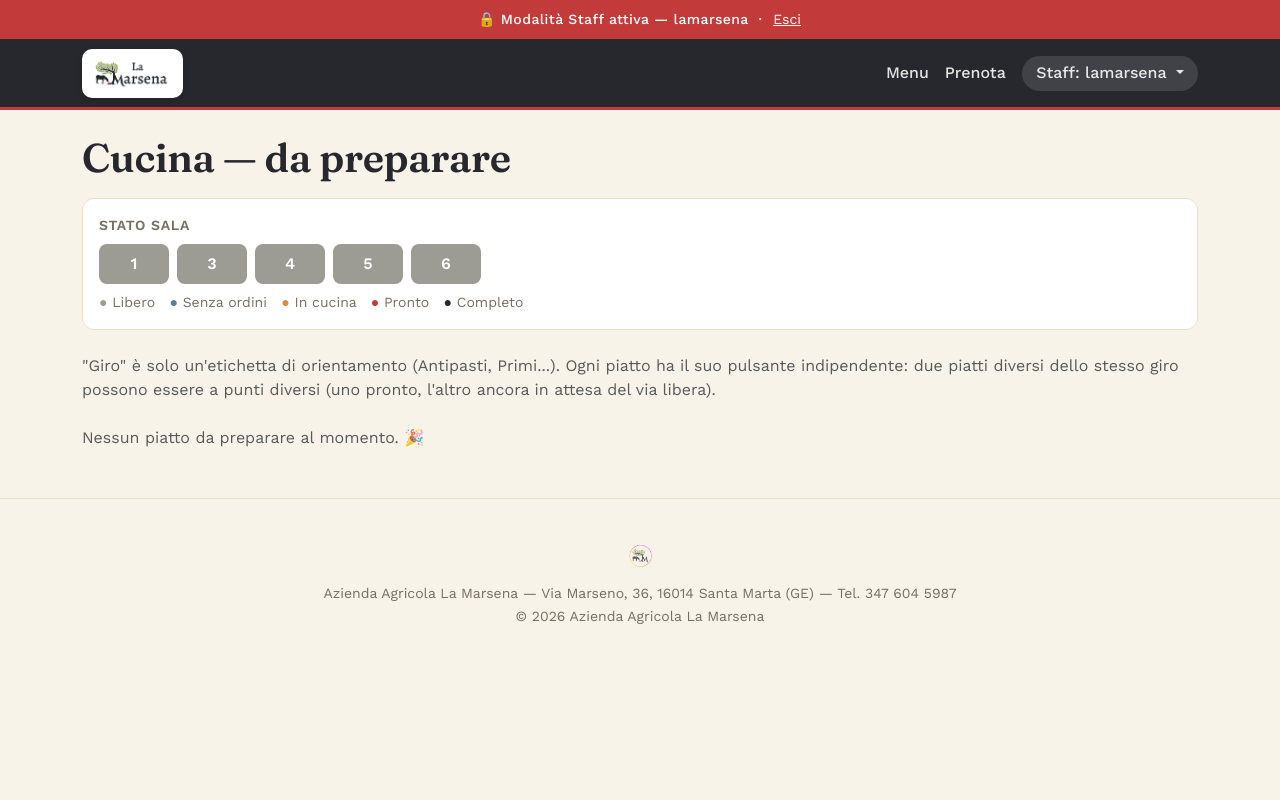
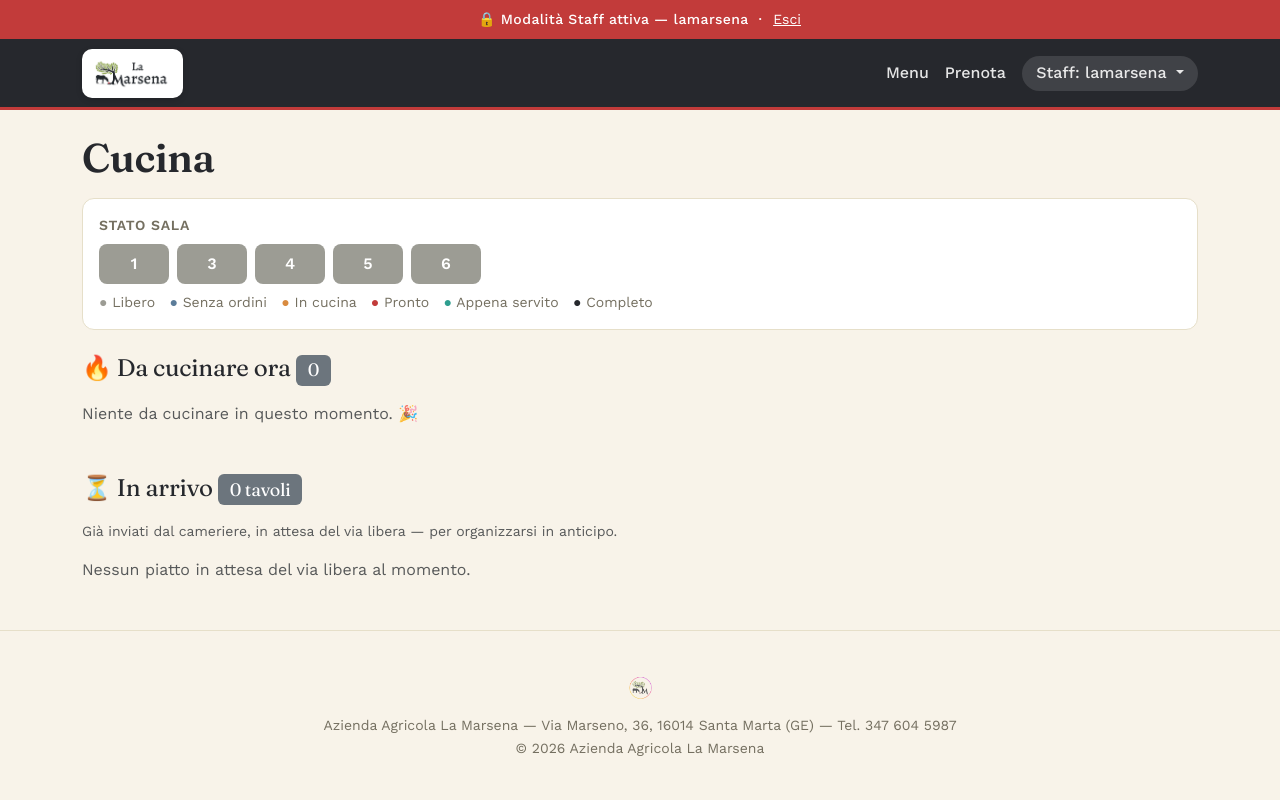
Before and after one commit to verbalimanuport-ux/agriturismo-la-marsena, a Django app: page /ordini/staff/cucina/ in a window 1280 px wide. Run offline with Django 5.2, Linux system fonts and the light colour scheme; a user stored in the database is signed in; data comes from the database, SQL or seed files in the repository.

Commit message:
Add files via upload

```diff
--- a/ordini/views.py
+++ b/ordini/views.py
@@ -323,7 +323,7 @@ def gestisci_tavolo(request, tavolo_id):
             riga_id = request.POST.get("riga_id")
             RigaOrdine.objects.filter(
                 id=riga_id, ordine=ordine, stato=RigaOrdine.STATO_PRONTO
-            ).update(stato=RigaOrdine.STATO_SERVITO)
+            ).update(stato=RigaOrdine.STATO_SERVITO, servita_il=timezone.now())
             messages.success(request, "Segnato come consegnato.")
         elif azione == "aggiorna_coperti":
             try:
@@ -407,17 +407,17 @@ def gestisci_tavolo(request, tavolo_id):
 
 @login_required
 def cucina(request):
-    """Vista per la cucina: cosa preparare, raggruppato per tavolo e per giro
-    (solo un'etichetta di orientamento — Antipasti, Primi... — non un'unità
-    di controllo) e per categoria che richiede cucina (vini/bibite/caffè non
-    compaiono mai qui). Include anche i piatti "Previsti" — inviati dal
-    cameriere ma non ancora avviati col via libera — per permettere di
-    organizzarsi in anticipo, mostrati però attenuati e senza pulsante, dato
-    che non si può ancora agire su di loro. Il via libera e il "Pronto" sono
-    SEMPRE per singolo piatto, mai per l'intero giro insieme: piatti diversi
-    nello stesso giro (es. due secondi diversi in un menù degustazione)
-    procedono in modo indipendente, uno può essere pronto mentre l'altro non
-    è ancora nemmeno partito."""
+    """Vista per la cucina, pensata per non dover scorrere avanti e indietro
+    anche con molti tavoli pieni: due zone separate.
+    - "Da cucinare ora": SOLO i piatti attivi (via libera già dato), grandi,
+      ordinati dal più vecchio al più recente — la coda di lavoro vera, di
+      solito pochi elementi anche a sala piena.
+    - "In arrivo": i piatti ancora "Previsti" (in attesa del via libera del
+      cameriere), raggruppati per tavolo in una lista compatta — utile per
+      organizzarsi in anticipo, ma senza occupare lo schermo come card grandi.
+    Il via libera e il "Pronto" sono sempre per singolo piatto, mai per
+    l'intero giro: piatti diversi nello stesso giro procedono in modo
+    indipendente (es. due secondi diversi in un menù degustazione)."""
     if request.method == "POST":
         riga_id = request.POST.get("riga_id")
         RigaOrdine.objects.filter(
@@ -432,13 +432,14 @@ def cucina(request):
             piatto__categoria__richiede_cucina=True,
         )
         .select_related("ordine__tavolo", "piatto__categoria", "inviato_da")
-        .order_by("ordine__aperto_il", "portata", "creata_il")
+        .order_by("portata", "creata_il")
     )
 
     adesso = timezone.now()
     soglia = ImpostazioniMenu.ottieni().soglia_ritardo_cucina_minuti or SOGLIA_ATTESA_MINUTI
-    tavoli_raggruppati = {}
-    conteggio_attivi = 0
+
+    attivi = []
+    previsti_per_tavolo = {}
     for riga in righe:
         if riga.stato == RigaOrdine.STATO_IN_ATTESA:
             # Il tempo di attesa parte da quando è arrivato il via libera, non
@@ -446,22 +447,25 @@ def cucina(request):
             riferimento = riga.inviata_il or riga.creata_il
             riga.minuti_attesa = int((adesso - riferimento).total_seconds() // 60)
             riga.in_ritardo = riga.minuti_attesa >= soglia
-            conteggio_attivi += 1
+            riga._ordinamento = riferimento
+            attivi.append(riga)
         else:
-            riga.minuti_attesa = None
-            riga.in_ritardo = False
-        tavolo = riga.ordine.tavolo
-        tavoli_raggruppati.setdefault(tavolo, []).append(riga)
+            previsti_per_tavolo.setdefault(riga.ordine.tavolo, []).append(riga)
+
+    # I più vecchi (più urgenti) per primi, indipendentemente dal tavolo — è
+    # la coda di lavoro vera del cuoco in questo momento.
+    attivi.sort(key=lambda r: r._ordinamento)
 
     return render(
         request,
         "ordini/cucina.html",
         {
-            "tavoli_raggruppati": tavoli_raggruppati.items(),
-            # Conta solo i giri già "chiamati" (In cucina), non quelli ancora
-            # Previsti: così il suono scatta quando il cameriere dà il via
-            # libera, non solo quando arriva un nuovo ordine.
-            "totale_in_attesa": conteggio_attivi,
+            "attivi": attivi,
+            "previsti_per_tavolo": previsti_per_tavolo.items(),
+            # Conta solo i piatti già "chiamati" (In cucina), non quelli
+            # ancora Previsti: così il suono scatta quando il cameriere dà il
+            # via libera, non solo quando arriva un nuovo ordine.
+            "totale_in_attesa": len(attivi),
             "riepilogo_sala": _riepilogo_tavoli(),
         },
     )
--- a/templates/base.html
+++ b/templates/base.html
@@ -26,6 +26,7 @@
     --color-in-attesa-ordini: #5B7C99;
     --color-in-cucina: #D98B3F;
     --color-verde-acceso: #2FA84F;
+    --color-appena-servito: #2E9E8F;
     --radius-lg: 20px;
     --radius-md: 12px;
     --shadow-soft: 0 14px 34px rgba(38, 40, 45, 0.10);
@@ -160,6 +161,26 @@
     box-shadow: var(--shadow-soft);
   }
 
+  /* Pulsanti d'azione (Via libera, Pronto, Consegnato...): volutamente "in
+     rilievo", per distinguerli a colpo d'occhio dai badge informativi piatti
+     che invece non si cliccano — evita di scambiare una notifica per un
+     pulsante o viceversa. */
+  .btn-azione {
+    border: none;
+    border-radius: 10px;
+    box-shadow: 0 3px 0 rgba(0,0,0,0.22), 0 4px 10px rgba(0,0,0,0.18);
+    font-weight: 700;
+    transition: transform 0.08s ease, box-shadow 0.08s ease;
+  }
+  .btn-azione:active {
+    transform: translateY(3px);
+    box-shadow: 0 0 0 rgba(0,0,0,0.22), 0 2px 4px rgba(0,0,0,0.18);
+  }
+  .badge-info {
+    box-shadow: none;
+    font-weight: 500;
+  }
+
   .staff-banner {
     background-color: var(--color-accent);
     color: #fff;
--- a/templates/ordini/cucina.html
+++ b/templates/ordini/cucina.html
@@ -1,16 +1,16 @@
 {% extends "base.html" %}
 {% block title %}Cucina{% endblock %}
 {% block content %}
-<h1 class="mb-3">Cucina — da preparare</h1>
+<h1 class="mb-3">Cucina</h1>
 
 <div class="mb-4 p-3" style="background-color: var(--color-surface); border: 1px solid var(--color-border); border-radius: var(--radius-md);">
   <p class="small fw-semibold mb-2" style="color: var(--color-muted); text-transform:uppercase; letter-spacing:0.05em;">Stato sala</p>
   <div class="d-flex flex-wrap gap-2">
     {% for dato in riepilogo_sala %}
       <div class="px-3 py-2 text-center" style="min-width:70px; border-radius:8px; color:#fff; font-weight:700; background-color:
-        {% if dato.pronti %}var(--color-accent){% elif dato.stato_sala == 'completo' %}var(--color-charcoal)
-        {% elif dato.stato_sala == 'in_cucina' %}var(--color-in-cucina){% elif dato.stato_sala == 'in_attesa_ordini' %}var(--color-in-attesa-ordini)
-        {% else %}var(--color-libero){% endif %};">
+        {% if dato.pronti %}var(--color-accent){% elif dato.stato_sala == 'appena_servito' %}var(--color-appena-servito)
+        {% elif dato.stato_sala == 'completo' %}var(--color-charcoal){% elif dato.stato_sala == 'in_cucina' %}var(--color-in-cucina)
+        {% elif dato.stato_sala == 'in_attesa_ordini' %}var(--color-in-attesa-ordini){% else %}var(--color-libero){% endif %};">
         {{ dato.tavolo.numero }}
         {% if dato.giro %}<div class="small fw-normal">G{{ dato.giro.numero }}</div>{% endif %}
       </div>
@@ -21,74 +21,68 @@
     <span style="color: var(--color-in-attesa-ordini);">●</span> Senza ordini &nbsp;
     <span style="color: var(--color-in-cucina);">●</span> In cucina &nbsp;
     <span style="color: var(--color-accent);">●</span> Pronto &nbsp;
+    <span style="color: var(--color-appena-servito);">●</span> Appena servito &nbsp;
     <span style="color: var(--color-charcoal);">●</span> Completo
   </p>
 </div>
 
-<p class="text-muted mb-4">
-  "Giro" è solo un'etichetta di orientamento (Antipasti, Primi...). Ogni piatto ha il suo
-  pulsante indipendente: due piatti diversi dello stesso giro possono essere a punti
-  diversi (uno pronto, l'altro ancora in attesa del via libera).
-</p>
+<h2 class="h4 mb-3">🔥 Da cucinare ora <span class="badge bg-secondary badge-info">{{ attivi|length }}</span></h2>
 
-{% for tavolo, righe in tavoli_raggruppati %}
-  <div class="card mb-4">
-    <div class="card-header" style="background-color: var(--color-charcoal); color:white;">
-      <strong>Tavolo {{ tavolo.numero }}</strong>
-    </div>
-    <div class="card-body">
-      {% regroup righe by portata as giri %}
-      {% for giro in giri %}
-        <div class="mb-2 mt-3">
-          <span class="badge" style="background-color: var(--color-accent);">Giro {{ giro.grouper }}</span>
-        </div>
-        <div class="row mb-3">
-          {% for riga in giro.list %}
+{% if attivi %}
+<div class="row mb-5">
+  {% for riga in attivi %}
   <div class="col-md-4 mb-3">
-            <div class="card h-100 {% if riga.in_ritardo %}border-danger border-2{% endif %} {% if riga.stato == 'in_attesa' %}border-2{% endif %}"
-                 style="{% if riga.stato == 'previsto' %}opacity:0.5; background-color:#D8D6D0; filter:grayscale(40%);
-                        {% elif riga.stato == 'in_attesa' %}border-color: var(--color-verde-acceso) !important; background-color: rgba(47,168,79,0.08);{% endif %}">
+    <div class="card h-100 {% if riga.in_ritardo %}border-danger border-2{% else %}border-2{% endif %}"
+         style="{% if not riga.in_ritardo %}border-color: var(--color-verde-acceso) !important;{% endif %} background-color: rgba(47,168,79,0.06);">
       <div class="card-body">
         <div class="d-flex justify-content-between align-items-start">
-                  <h5 class="card-title mb-1">{{ riga.quantita }}x {{ riga.piatto.nome }}</h5>
-                  {% if riga.minuti_attesa is not None %}
-                    <span class="badge {% if riga.in_ritardo %}bg-danger{% else %}bg-secondary{% endif %} flex-shrink-0">
-                      {{ riga.minuti_attesa }} min
-                    </span>
-                  {% endif %}
+          <span class="badge badge-info" style="background-color: var(--color-charcoal);">Tavolo {{ riga.ordine.tavolo.numero }}</span>
+          <span class="badge badge-info {% if riga.in_ritardo %}bg-danger{% else %}bg-secondary{% endif %}">{{ riga.minuti_attesa }} min</span>
         </div>
-                <p class="mb-1 text-muted small">{{ riga.piatto.categoria.nome }}</p>
-                <p class="mb-1 text-muted small">
-                  Cameriere: {{ riga.inviato_da.username|default:riga.get_origine_display }}
-                </p>
+        <h5 class="card-title mt-2 mb-1">{{ riga.quantita }}x {{ riga.piatto.nome }}</h5>
+        <p class="mb-1 text-muted small">{{ riga.piatto.categoria.nome }} · Giro {{ riga.portata }}</p>
+        <p class="mb-1 text-muted small">Cameriere: {{ riga.inviato_da.username|default:riga.get_origine_display }}</p>
         {% if riga.note %}
           <div class="mt-2 p-2 d-flex align-items-start gap-2" style="background-color: #FFF4CC; border-left: 4px solid #E0A800; border-radius: 6px;">
             <span style="font-size: 1.1rem; line-height:1;">⚠️</span>
             <span class="fw-semibold" style="color: #6B4E00; font-size: 0.95rem;">{{ riga.note }}</span>
           </div>
         {% endif %}
-                <div class="mt-2">
-                  {% if riga.stato == "previsto" %}
-                    <span class="badge" style="background-color: var(--color-muted);">⏳ In attesa del via libera dal cameriere</span>
-                  {% elif riga.stato == "in_attesa" %}
-                    <form method="post">
+        <form method="post" class="mt-3">
           {% csrf_token %}
           <input type="hidden" name="riga_id" value="{{ riga.id }}">
-                      <button type="submit" class="btn w-100" style="background-color: var(--color-verde-acceso); color:#fff; font-weight:700;">✅ Pronto</button>
+          <button type="submit" class="btn btn-azione w-100" style="background-color: var(--color-verde-acceso); color:#fff; font-size:1.05rem; padding:0.6rem;">✅ Pronto</button>
         </form>
-                  {% endif %}
-                </div>
       </div>
     </div>
   </div>
   {% endfor %}
 </div>
+{% else %}
+  <p class="text-muted mb-5">Niente da cucinare in questo momento. 🎉</p>
+{% endif %}
+
+<h2 class="h4 mb-3">⏳ In arrivo <span class="badge bg-secondary badge-info">{{ previsti_per_tavolo|length }} tavol{{ previsti_per_tavolo|length|pluralize:"o,i" }}</span></h2>
+<p class="text-muted small mb-3">Già inviati dal cameriere, in attesa del via libera — per organizzarsi in anticipo.</p>
+
+{% for tavolo, righe_previste in previsti_per_tavolo %}
+  <details class="mb-2" style="background-color: var(--color-surface); border: 1px solid var(--color-border); border-radius: var(--radius-md);">
+    <summary class="p-2 px-3" style="cursor:pointer; font-weight:600; list-style:none;">
+      Tavolo {{ tavolo.numero }} <span class="text-muted fw-normal small">({{ righe_previste|length }} piatt{{ righe_previste|length|pluralize:"o,i" }} in attesa)</span>
+    </summary>
+    <div class="px-3 pb-2">
+      {% for riga in righe_previste %}
+        <div class="d-flex justify-content-between align-items-center py-1" style="border-top: 1px solid var(--color-border); font-size: 0.92rem;">
+          <span>{{ riga.quantita }}x {{ riga.piatto.nome }} <span class="text-muted">· {{ riga.piatto.categoria.nome }} (Giro {{ riga.portata }})</span></span>
+          {% if riga.note %}<span class="small" style="color:#6B4E00;">⚠️ {{ riga.note }}</span>{% endif %}
+        </div>
       {% endfor %}
     </div>
-  </div>
+  </details>
 {% empty %}
-  <p class="text-muted">Nessun piatto da preparare al momento. 🎉</p>
+  <p class="text-muted">Nessun piatto in attesa del via libera al momento.</p>
 {% endfor %}
+
 {% endblock %}
 
 {% block extra_scripts %}
--- a/templates/ordini/mappa_tavoli.html
+++ b/templates/ordini/mappa_tavoli.html
@@ -12,6 +12,7 @@
   <span style="color: var(--color-in-attesa-ordini);">■</span> aperto senza ordini,
   <span style="color: var(--color-in-cucina);">■</span> in cucina,
   <span style="color: var(--color-accent);">■</span> pronto da ritirare,
+  <span style="color: var(--color-appena-servito);">■</span> appena servito,
   <span style="color: var(--color-charcoal);">■</span> servizio completo.
 </p>
 
@@ -138,6 +139,7 @@
       in_attesa_ordini: '#5B7C99',
       in_cucina: '#D98B3F',
       pronto: '#A3452C',
+      appena_servito: '#2E9E8F',
       completo: '#26282D'
     };
     tavoli.forEach(function (t) {
--- a/templates/partials/notifica_sonora.html
+++ b/templates/partials/notifica_sonora.html
@@ -17,8 +17,12 @@
     function suonaAvviso() {
       try {
         var ctx = new (window.AudioContext || window.webkitAudioContext)();
-        suonaNota(ctx, 880, 0);
-        suonaNota(ctx, 1100, 0.18);
+        var t = 0;
+        for (var i = 0; i < 3; i++) {
+          suonaNota(ctx, 1046, t);
+          suonaNota(ctx, 1318, t + 0.16);
+          t += 0.42;
+        }
       } catch (e) {
         // Niente audio disponibile in questo momento: pazienza, non blocca nulla.
       }
@@ -29,14 +33,16 @@
       var gain = ctx.createGain();
       osc.connect(gain);
       gain.connect(ctx.destination);
-      osc.type = "sine";
+      // Onda quadra: più "squillante"/penetrante di una sinusoide morbida,
+      // si sente meglio in un ambiente rumoroso come una cucina.
+      osc.type = "square";
       var inizio = ctx.currentTime + ritardo;
       osc.frequency.setValueAtTime(frequenza, inizio);
       gain.gain.setValueAtTime(0.0001, inizio);
-      gain.gain.exponentialRampToValueAtTime(0.25, inizio + 0.02);
-      gain.gain.exponentialRampToValueAtTime(0.0001, inizio + 0.4);
+      gain.gain.exponentialRampToValueAtTime(0.9, inizio + 0.015);
+      gain.gain.exponentialRampToValueAtTime(0.0001, inizio + 0.15);
       osc.start(inizio);
-      osc.stop(inizio + 0.42);
+      osc.stop(inizio + 0.16);
     }
   })();
 </script>
```
Also changed, not shown: ordini/models.py (+24 -2 lines), templates/ordini/gestisci_tavolo.html (+6 -6 lines), templates/ordini/sala.html (+9 -6 lines), README.md, ordini/migrations/0013_rigaordine_servita_il.py (added). Lines whose indentation alone changed are shown as unchanged.
